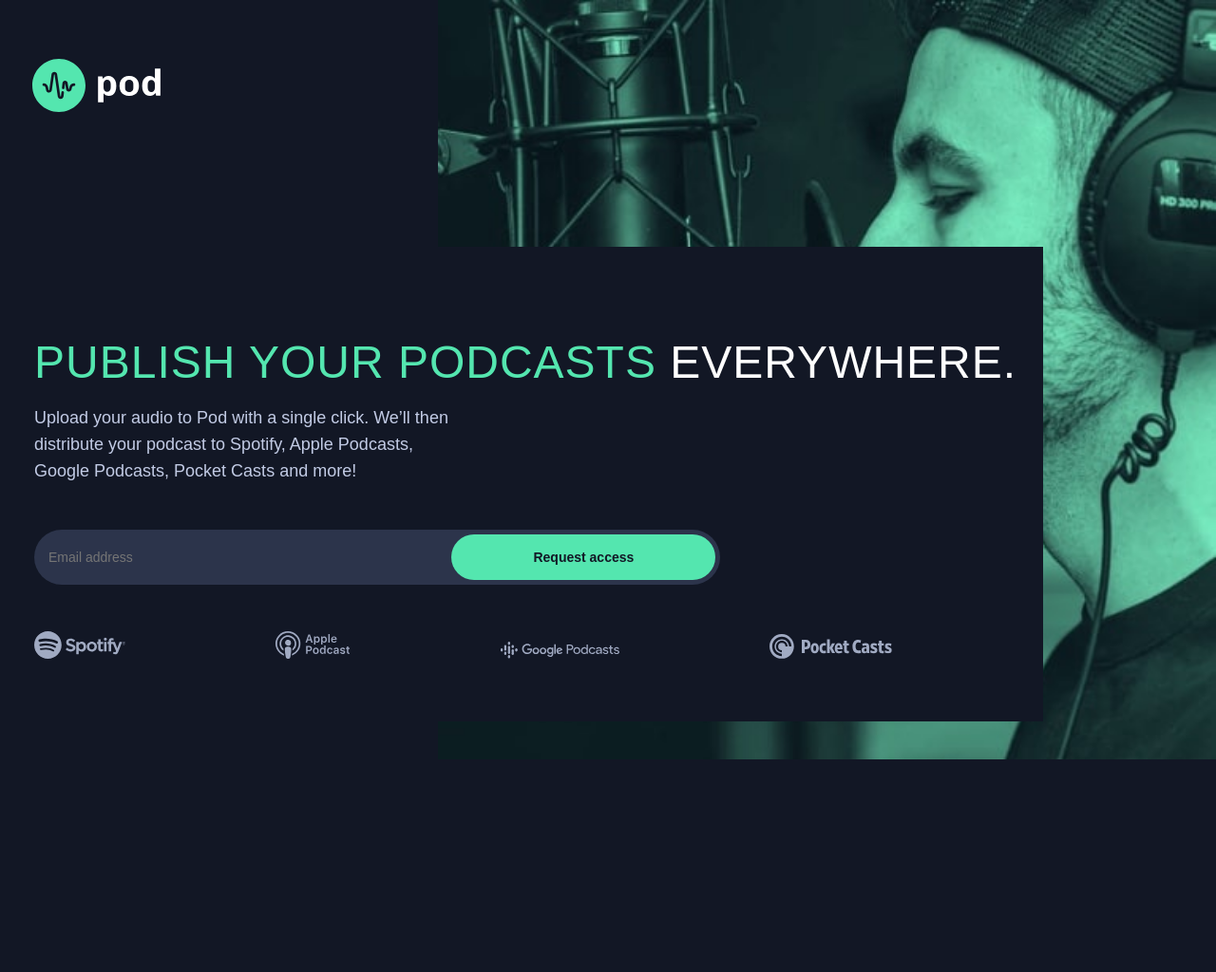
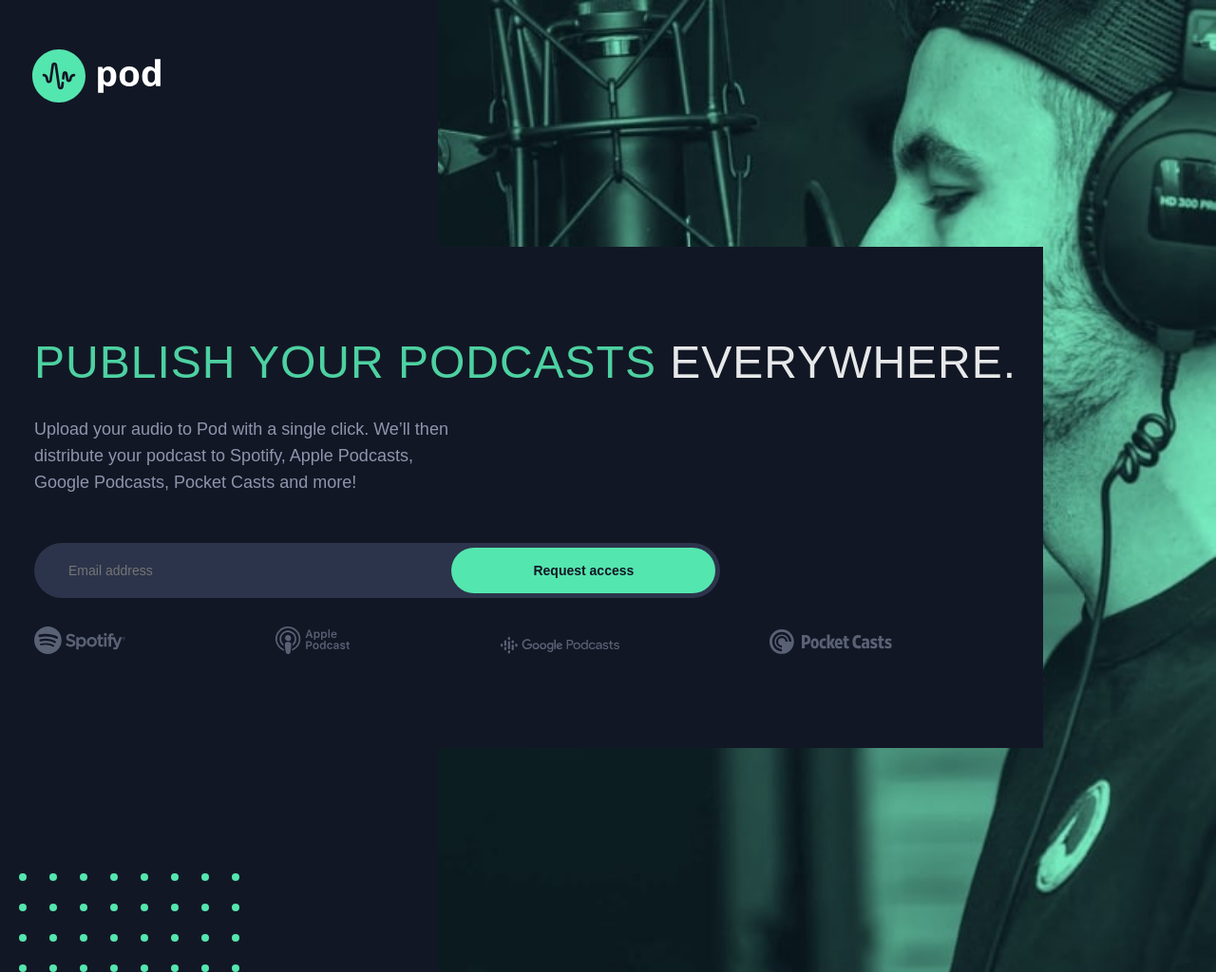
Before and after one commit to RobertBognar/pod-request-landing-page, a plain HTML site: page index.html in a window 1280 px wide. Shown: the whole page at 95% size. Before the commit the page ends 800 px from the top, so only its background shows below. Drawn offline with Linux system fonts and the light colour scheme; a web font is replaced by a local one.

Commit message:
fixed mobile & tablet view fonts, opacity

```diff
--- a/assets/styles/_variables.scss
+++ b/assets/styles/_variables.scss
@@ -65,3 +65,9 @@
 //BORDERS
 $borderNone: none;
 $borderRadius: 30px;
+
+//OPACITY
+$networkAvatarOpacity: 50%;
+$paragraphTextOpacity: 70%;
+$headerTextOpacityMobile: 70%;
+$headerTextOpacityTabletAndDesktop: 90%;
--- a/assets/styles/style.scss
+++ b/assets/styles/style.scss
@@ -53,7 +53,7 @@
   display: $displayBlock;
   @include tablet {
     margin-left: 14px;
-    margin-top: -172px;
+    margin-top: -182px;
     width: 134.85px;
     height: 56px;
   }
@@ -86,6 +86,7 @@
   font-style: $fontStyle;
   text-transform: uppercase;
   color: $headerTextColor;
+  opacity: $headerTextOpacityMobile;
   span {
     color: $basicWhiteColor;
   }
@@ -94,6 +95,7 @@
     font-size: $headerTabletFontSize;
     line-height: $headerTabletLineHeight;
     letter-spacing: 1px;
+    opacity: $headerTextOpacityTabletAndDesktop;
   }
 }
 p {
@@ -104,11 +106,14 @@
   line-height: $paragraphMobileLineHeight;
   color: $paragraphTextColor;
   text-align: $textAlignCenter;
+  opacity: $paragraphTextOpacity;
   @include tablet {
     text-align: $textAlignLeft;
     font-size: $paragraphTabletFontSize;
     line-height: $paragraphTabletLineHeight;
     width: 445px;
+    padding-top: 12px;
+    padding-bottom: 2px;
   }
 }
 
@@ -120,9 +125,11 @@
     flex-wrap: wrap;
     justify-content: space-between;
     align-items: baseline;
+    opacity: $networkAvatarOpacity;
     @include tablet {
       width: 85%;
       margin-left: 0;
+      margin-top: 4px;
     }
 }
 .spotify-list {
@@ -187,6 +194,7 @@
       top: 5px;
       width: 38.5%;
       right: 5px;
+      font-weight: bold;
       &:hover {
         cursor: pointer;
         background-color: $buttonHoverGreenColor;
@@ -204,8 +212,11 @@
     font-size: $buttonMobileTextSize;
     margin-bottom: 24px;
     @include tablet {
+      position: $childPosition;
       padding: 15px;
       margin-bottom: 0;
+      padding-left: 36px;
+      color: $basicWhiteColor;
     }
   }
 span.errorMessage {
@@ -225,4 +236,16 @@
   }
 footer {
   display: none;
+  @include tablet {
+    display: $displayBlock;
+    position: $childPosition;
+    width: 232px;
+    top: 780px;
+  }
 }
+
+footer img {
+  width: 100%;
+  display: $displayBlock;
+  margin: auto;
+}
```
Also changed, not shown: assets/styles/style.css, 1 other file.
